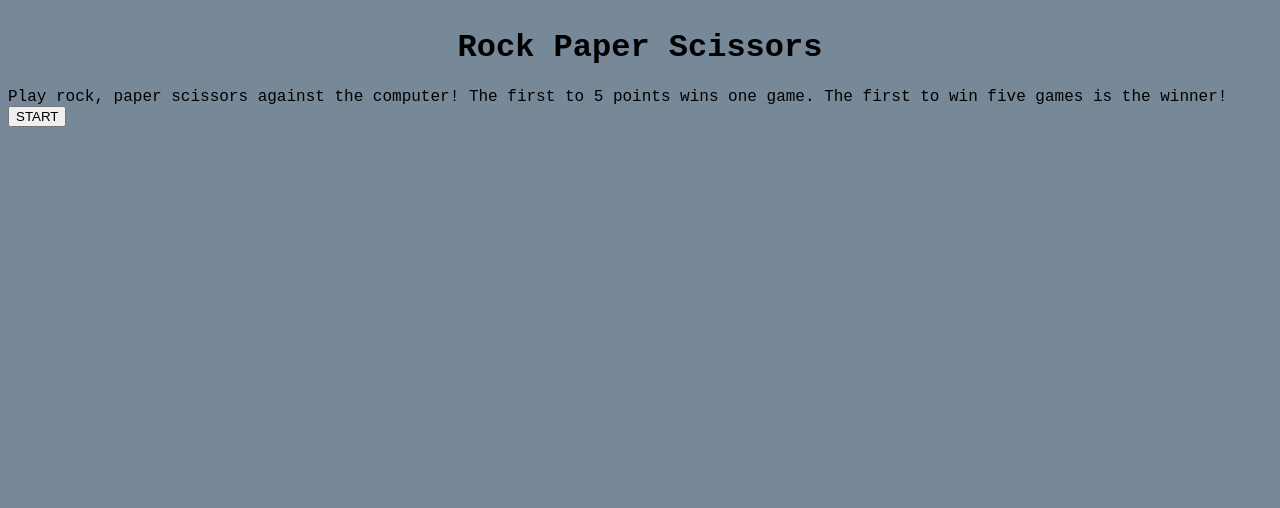
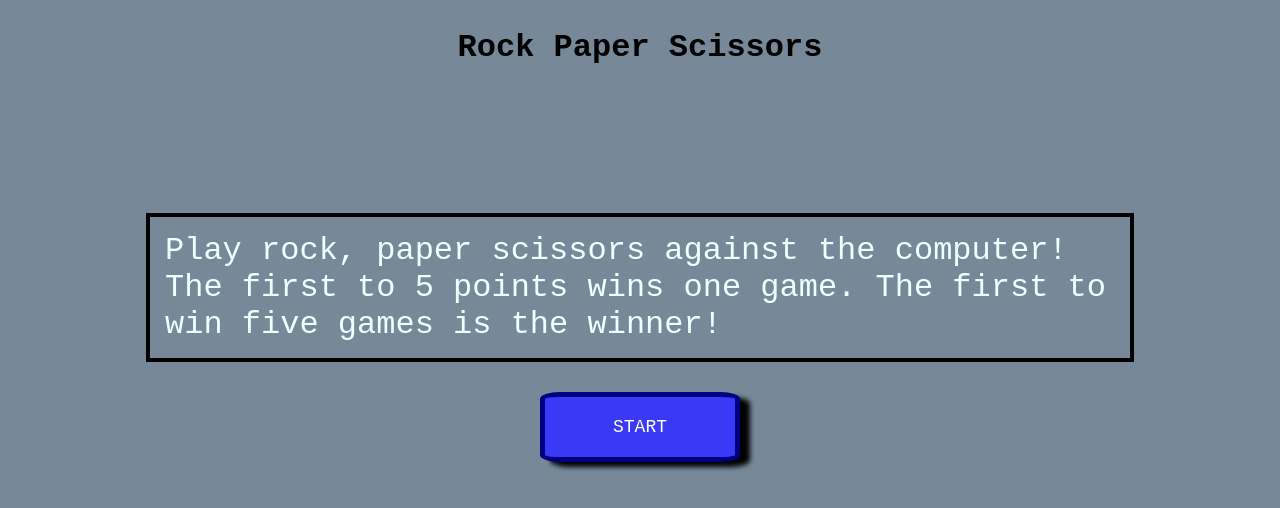
Before and after one commit to connorzalud/rockpaperscissors2, a plain HTML site: page index.html in a window 1280 px wide. Drawn offline with Linux system fonts and the light colour scheme.

Commit message:
styled start screen, minor changes

```diff
--- a/styles.css
+++ b/styles.css
@@ -4,7 +4,7 @@
     background-color: lightgray;
     padding:5px;
     cursor: pointer;
-
+    font-size: 15px;
 }
 
 .btn:active{
@@ -83,7 +83,8 @@ body{
     display:flex;
     justify-content: center;
     font-weight: bold;
-    color:azure
+    color:azure;
+    font-size: 20px;
 }
 
 .score-container{
@@ -123,3 +124,48 @@ body{
     height: 100px;
     width: 100px;
 }
+
+
+.start-container{
+    height: 500px;
+    display: flex;
+    flex-direction: column;
+    justify-content: center;
+    align-items: center;
+    color: azure;
+    font-size: xx-large;
+    margin-left: 100px;
+    margin-right: 100px;
+    gap:30px;
+
+}
+
+.start-btn{
+    font-size: large;
+    padding: 20px;
+    width:200px;
+    border-radius: 10%;
+    border:5px solid navy;
+    background-color: rgb(57, 57, 246);
+    color: white;
+    font-family: 'Courier New', Courier, monospace;
+    box-shadow: 10px 5px 5px black;
+
+}
+
+.start-btn:hover{
+    background-color:navy;
+    transform: translateY(10px);
+
+
+}
+
+.start-btn:active{
+    transform: scale(.90);
+}
+
+.start-text{
+    width: 950px;
+    border: 4px solid black;
+    padding: 15px;
+}
```
